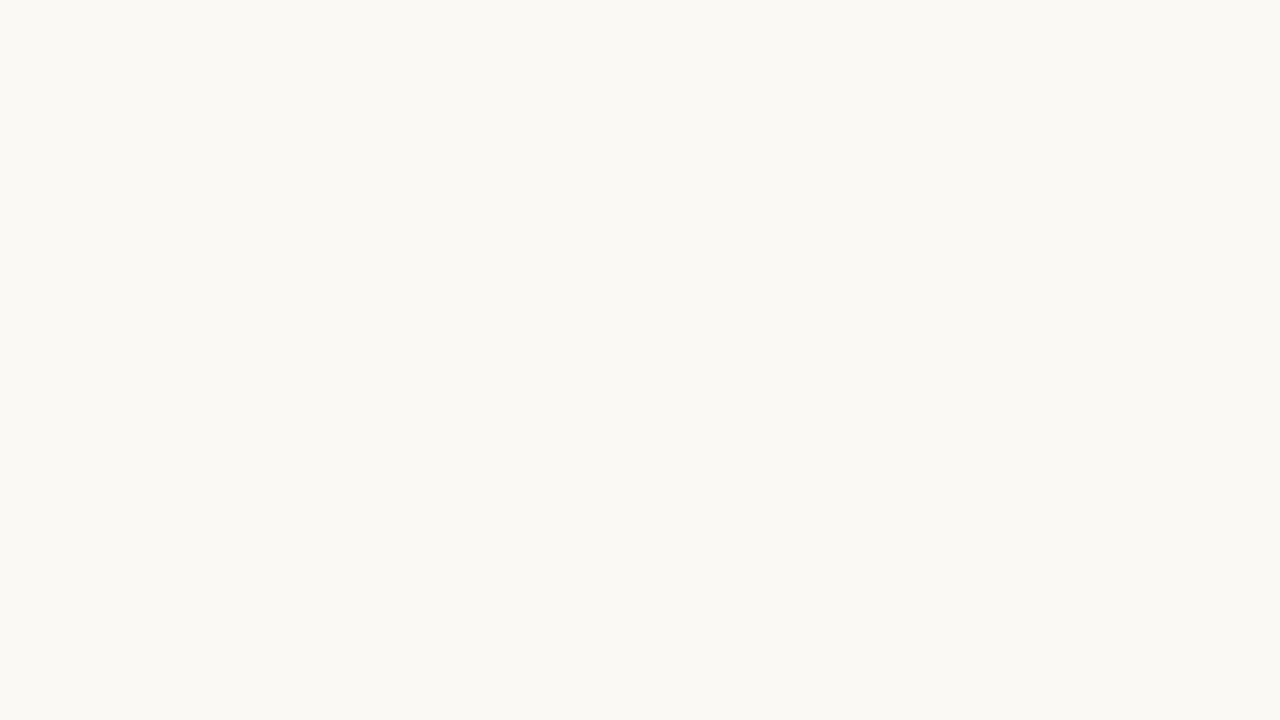
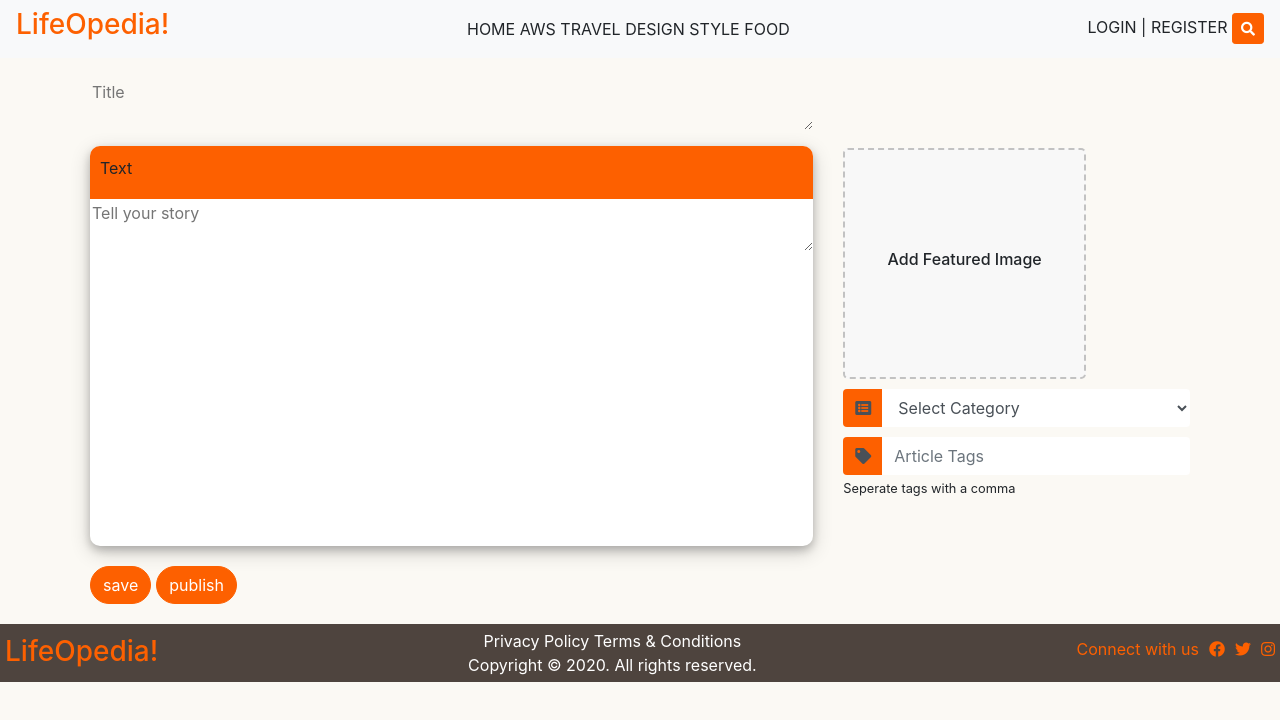
Before and after one commit to cybexai/life-opedia, a React (Create React App) app: page /article/new in a window 1280 px wide. Shown: the top 720 px of the page. Built offline with nearby package versions, Linux system fonts and the light colour scheme.

Commit message:
added new article screen

```diff
--- a/public/assets/css/style.css
+++ b/public/assets/css/style.css
@@ -300,3 +300,15 @@ body {
 .input-group .form-control {
     border-style: none;
 }
+
+.image-dropzone {
+    border-style: dashed;
+    border-width: 2px;
+    border-color: #c2c2c2;
+    background-color: #F8F8F8;
+    text-align: center;
+    padding: 100px 0px 100px 0px;
+    margin-top: 70px;
+    width: 70%;
+    border-radius: 5px;
+}
--- a/src/navigation/index.tsx
+++ b/src/navigation/index.tsx
@@ -11,7 +11,8 @@ export const index: React.FC = () => {
             <Switch>
                 <Route path='/' exact component={UI.SigninScreen} />
                 <Route path='/signin' component={UI.SigninScreen} />
-                <Route path='/homepage' component={UI.NewArticleScreen} />
+                <Route path='/homepage' component={UI.HomepageScreen} />
+                <Route path='/article/new' component={UI.NewArticleScreen} />
             </Switch>
 
         </Router>
--- a/src/ui/NewArticleScreen.tsx
+++ b/src/ui/NewArticleScreen.tsx
@@ -1,6 +1,7 @@
 import React, { useState } from 'react';
 import { useDispatch } from 'react-redux';
 import { useHistory } from 'react-router';
+import ReactDropzone from "react-dropzone";
 
 import { LOButton, LODropdownWithIcon, LOFooter, LOLargeButton, LONavBar, LOTextInput, LOTextInputWithIcon } from '../components';
 import { saveArticle, signin } from '../redux/actions';
@@ -67,7 +68,19 @@ export const NewArticleScreen: React.FC<Props> = () => {
 
                     </div>
                     <div className="col-lg-4">
-
+                        <ReactDropzone
+                            accept="image/*"
+                            onDrop={file => console.log(file)}
+                        >
+                            {({ getRootProps, getInputProps }) => (
+                                <section className="image-dropzone">
+                                    <div {...getRootProps()}>
+                                        <input {...getInputProps()} />
+                                        <h6>Add Featured Image</h6>
+                                    </div>
+                                </section>
+                            )}
+                        </ReactDropzone>
                         <LODropdownWithIcon icon="fa fa-list-alt" placeholder="Select Category" />
                         <LOTextInputWithIcon icon="fa fa-tag" placeholder="Article Tags" />
                         <small>Seperate tags with a comma</small>
```
